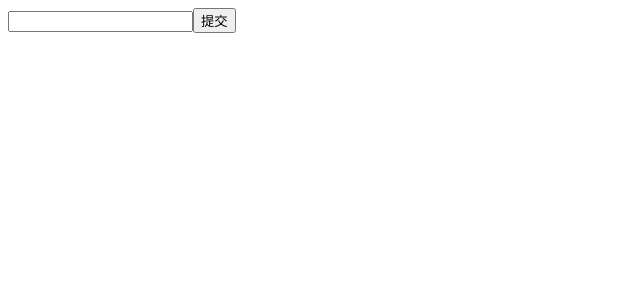
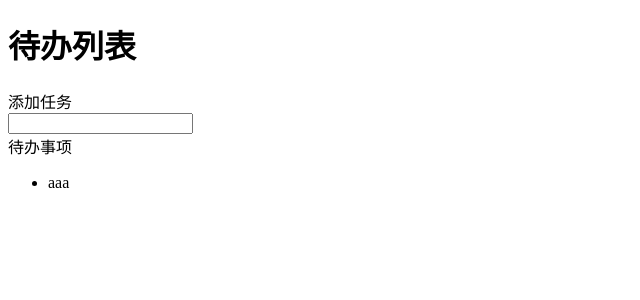
Before and after one commit to w615/learnReact, a React (Create React App) app: page / in a window 1280 px wide. Shown: the top 300 px of the page, without its empty margins (0-640 px from the left). Built offline with nearby package versions, Linux system fonts and the light colour scheme.

Commit message:
todolist

```diff
--- /dev/null
+++ b/src/Todolist/Ipt.jsx
@@ -0,0 +1,42 @@
+import React, { Component } from "react";
+class Ipt extends Component {
+  state = {
+    value: "",
+  };
+  handleChange = () => {
+    return (e) => {
+      this.setState({
+        value: e.target.value,
+      });
+    };
+  };
+  handleKeyUp = () => {
+    return (e) => {
+      console.log("输入了回车键");
+      if (e.keyCode === 13) {
+        // 把数据传到父组件
+        this.props.onReceiveKeyWord(this.state.value);
+        this.setState({
+          value: "",
+        });
+      }
+    };
+  };
+  render() {
+    return (
+      <>
+        添加任务
+        <form action="">
+          {/* 受控组件 */}
+          <input
+            type="text"
+            value={this.state.value}
+            onChange={this.handleChange()}
+            onKeyUp={this.handleKeyUp()}
+          />
+        </form>
+      </>
+    );
+  }
+}
+export default Ipt;
--- /dev/null
+++ b/src/Todolist/List.jsx
@@ -0,0 +1,18 @@
+import React from "react";
+import propTypes from "prop-types"; //类型验证
+export default function List(props) {
+  // console.log(props);
+  return (
+    <>
+      <div>待办事项</div>
+      <ul>
+        {props.list.map((item) => (
+          <li key={item.id}>{item.taskName}</li>
+        ))}
+      </ul>
+    </>
+  );
+}
+List.propTypes = {
+  list: propTypes.array,
+};
--- /dev/null
+++ b/src/Todolist/Todolist.jsx
@@ -0,0 +1,35 @@
+import React, { Component } from "react";
+import Ipt from "./Ipt";
+import List from "./List";
+class Todo extends Component {
+  state = {
+    list: [
+      {
+        id: "1",
+        taskName: "aaa",
+      },
+    ],
+  };
+  handleReceiveKeyWord = () => {
+    return (keyWord) => {
+      // console.log(keyWord);
+      this.state.list.push({
+        id: new Date.getTime(),
+        taskName: keyWord,
+      });
+      this.setState({});
+    };
+  };
+  render() {
+    return (
+      <>
+        <div>
+          <h1>待办列表</h1>
+          <Ipt onReceiveKeyWord={this.handleReceiveKeyWord()}></Ipt>
+          <List list={this.state.list}></List>
+        </div>
+      </>
+    );
+  }
+}
+export default Todo;
--- a/src/index.js
+++ b/src/index.js
@@ -1,8 +1,9 @@
 import React from "react";
 import ReactDOM from "react-dom";
+import Todo from "./Todolist/Todolist";
 // import Parent from "./components/props/Stateparent";
-// 引入表单组件
-import Form from "./components/from/From";
+// // 引入表单组件
+// import Form from "./components/from/From";
 // 引入受控组件
 // import Control from "./components/controlComponent/Control";
 // import SetData from "./components/RenderData/RenderData";
@@ -49,7 +50,8 @@ ReactDOM.render(
   // <App title=' is so beautiful'></App>,
   // <App/>,
   <>
-    <Form></Form>
+    <Todo></Todo>
+    {/* <Form></Form> */}
     {/* <Event></Event> */}
     {/* <Parent></Parent> */}
     {/* <Control></Control>
```
Also changed, not shown: src/components/from/From.jsx (line endings or trailing spaces).
